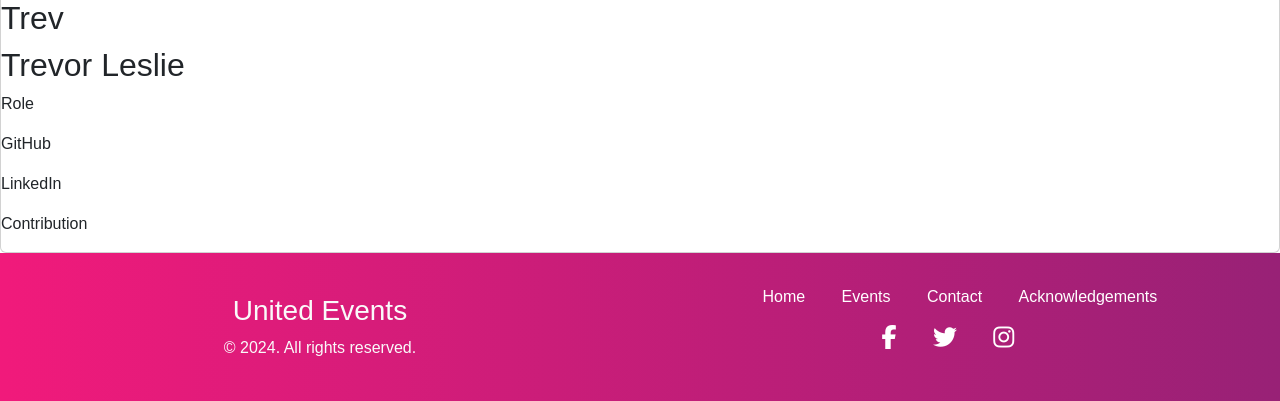
After one commit to hannahro15/July24Hackathon-United-Events, a Django app: page /team/ in a window 1280 px wide. The commit adds this page. Shown: the part 3188-3589 px from the top of the page. Run offline with Django 4.2, Linux system fonts and the light colour scheme; some libraries are stand-ins or nearby versions.

Commit message:
Restructure files into Django-syntax

```diff
--- a/index/templates/index/index.html
+++ b/index/templates/index/index.html
@@ -11,6 +11,11 @@
                     <h2 class="fs-1 fw-bolder">Welcome to United Events</h2>
                     <p class="fs-5">
                         We are United Coders and our mission is to [state the purpose of your website].
+                    </p>
+                    <p class="fs-5">
+                        <small>
+                            Your go-to platform for all Pride event-related information in the UK.
+                        </small>
                     </p>
                 </div>
                 <div class="col-md-6 text-center">
--- /dev/null
+++ b/index/templates/index/team.html
@@ -0,0 +1,111 @@
+{% extends "base.html" %}
+{% load static %}
+
+{% block css %}
+    <link rel="stylesheet" href="{% static 'css/team.css' %}">
+{% endblock %}
+
+{% block content %}
+<div class="content-box">
+    <h2 class="team-title">Our Team</h2>
+    <div class="cards-container">
+        <!-- Team Member 1 -->
+        <div class="card">
+            <div class="card-inner">
+                <div class="card-front">
+                    <img src="{% static 'images/gary.png' %}" alt="Gary" class="img-fluid">
+                    <h2>Gary</h2>
+                </div>
+                <div class="card-back">
+                    <h2>Gary Sorohan</h2>
+                    <p>Role</p>
+                    <p>GitHub</p>
+                    <p>LinkedIn</p>
+                    <p>Contribution</p>
+                </div>
+            </div>
+        </div>
+        <!-- Team Member 2 -->
+        <div class="card">
+            <div class="card-inner">
+                <div class="card-front">
+                    <img src="{% static 'images/hannah.png' %}" alt="Hannah" class="img-fluid">
+                    <h2>Hannah</h2>
+                </div>
+                <div class="card-back">
+                    <h2>Hannah Olbrich</h2>
+                    <p>Role</p>
+                    <p>GitHub</p>
+                    <p>LinkedIn</p>
+                    <p>Contribution</p>
+                </div>
+            </div>
+        </div>
+        <!-- Team Member 3 -->
+        <div class="card">
+            <div class="card-inner">
+                <div class="card-front">
+                    <img src="{% static 'images/lauren.png' %}g" alt="Lauren" class="img-fluid">
+                    <h2>Lauren</h2>
+                </div>
+                <div class="card-back">
+                    <h2>Lauren Yeung</h2>
+                    <p>Role</p>
+                    <p>GitHub</p>
+                    <p>LinkedIn</p>
+                    <p>Contribution</p>
+                </div>
+            </div>
+        </div>
+        <!-- Team Member 4 -->
+        <div class="card">
+            <div class="card-inner">
+                <div class="card-front">
+                    <img src="{% static 'images/sean.png' %}" alt="Sean" class="img-fluid">
+                    <h2>Sean</h2>
+                </div>
+                <div class="card-back">
+                    <h2>Sean Lutz</h2>
+                    <p>Role</p>
+                    <p>GitHub</p>
+                    <p>LinkedIn</p>
+                    <p>Contribution</p>
+                </div>
+            </div>
+        </div>
+        <!-- Team Member 5 -->
+        <div class="card">
+            <div class="card-inner">
+                <div class="card-front">
+                    <img src="{% static 'images/tim.png' %}" alt="Tim" class="img-fluid">
+                    <h2>Tim</h2>
+                </div>
+                <div class="card-back">
+                    <h2>Tim Nelson</h2>
+                    <p>Role</p>
+                    <p>GitHub</p>
+                    <p>LinkedIn</p>
+                    <p>Contribution</p>
+                </div>
+            </div>
+        </div>
+        <!-- Team Member 6 -->
+        <div class="card">
+            <div class="card-inner">
+                <div class="card-front">
+                    <img src="{% static 'images/trevor.png' %}" alt="Trevor" class="img-fluid">
+                    <h2>Trev</h2>
+                </div>
+                <div class="card-back">
+                    <h2>Trevor Leslie</h2>
+                    <p>Role</p>
+                    <p>GitHub</p>
+                    <p>LinkedIn</p>
+                    <p>Contribution</p>
+                </div>
+            </div>
+        </div>
+    </div>
+</div>
+
+{% endblock %}
--- a/index/urls.py
+++ b/index/urls.py
@@ -3,4 +3,5 @@ from . import views
 
 urlpatterns = [
     path('', views.index, name='index'),
+    path('team/', views.team, name='team'),
 ]
--- a/index/views.py
+++ b/index/views.py
@@ -10,3 +10,13 @@ def index(request):
     template = "index/index.html"
     context = {}
     return render(request, template, context)
+
+
+def team(request):
+    """
+    Renders the team page.
+    """
+    # messages.success(request, "Test")
+    template = "index/team.html"
+    context = {}
+    return render(request, template, context)
```
Also changed, not shown: index/static/css/team.css (added, +82 -0 lines).
